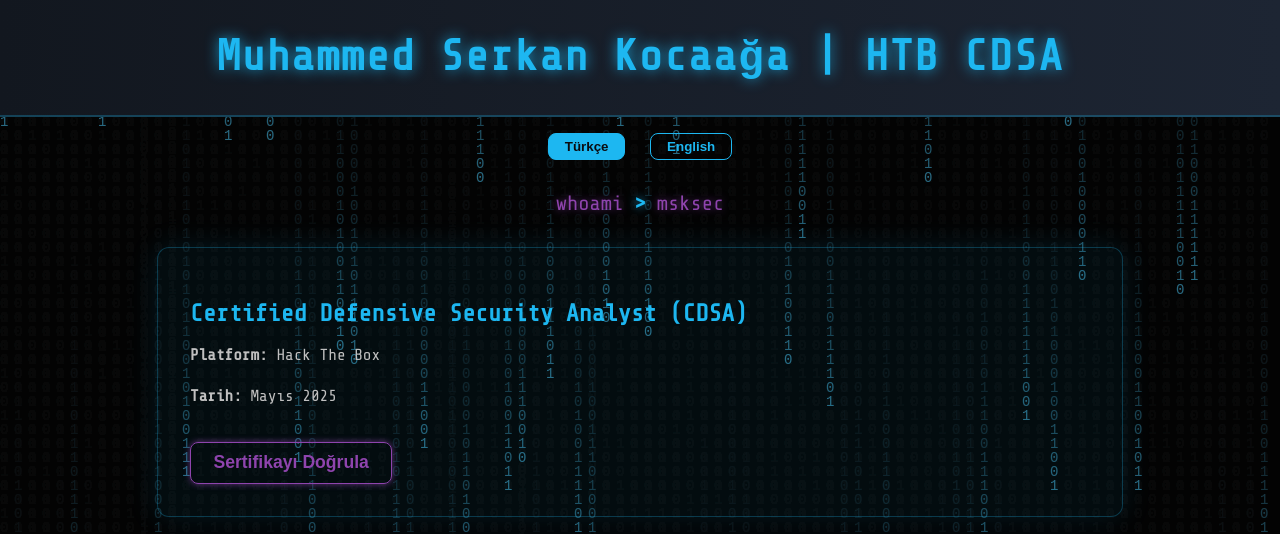
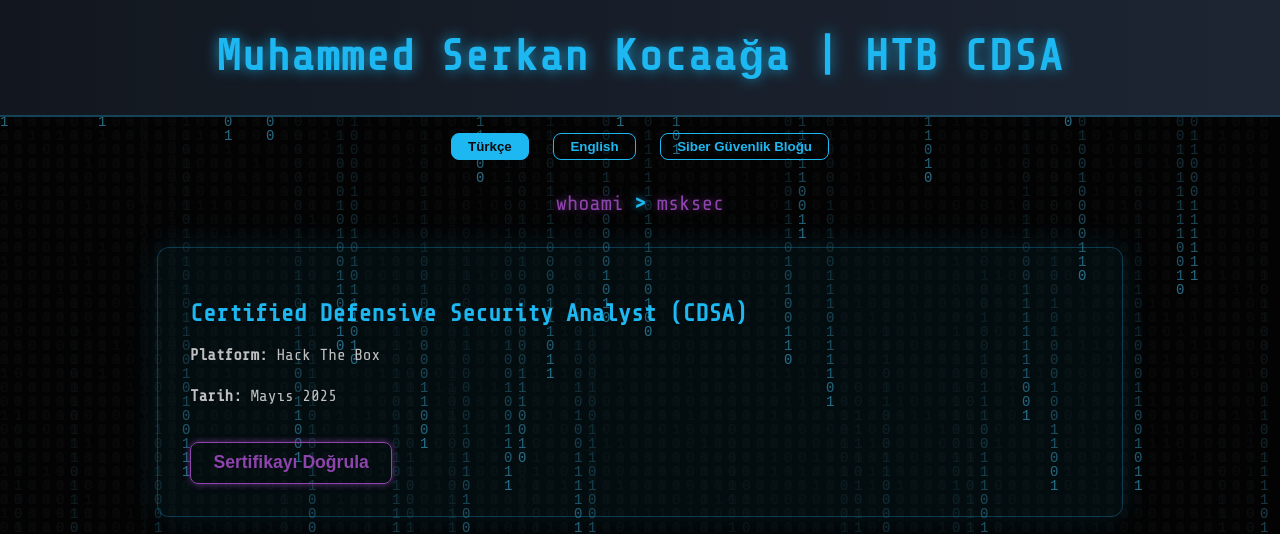
Before and after one commit to tserkant/tserkant.github.io, a plain HTML site: page index.html in a window 1280 px wide. Shown: the top 534 px of the page. Drawn offline with nearby package versions, Linux system fonts and the light colour scheme.

Commit message:
Update index.html

```diff
--- a/index.html
+++ b/index.html
@@ -103,7 +103,7 @@
     font-weight: 700;
     text-shadow: 0 0 10px #1DB7F1cc;
   }
-  .card, .about, .skills, .social, .cert-image, .section {
+  .card, .about, .skills, .social, .cert-image, .section,.yazilarim {
     max-width: 900px;
     margin: 2rem auto;
     padding: 2rem;
@@ -318,6 +318,11 @@
 <div id="langSwitcher" aria-label="Dil seçimi">
   <button id="trBtn" class="active" aria-pressed="true" type="button">Türkçe</button>
   <button id="enBtn" aria-pressed="false" type="button">English</button>
+<a href="yazilarim.html">
+  <button id="enBtn" aria-pressed="false" type="button">
+    Siber Güvenlik Bloğu
+  </button>
+</a>
 </div>
 
 <div class="terminal-line">whoami <span>&gt;</span> msksec</div>
@@ -343,7 +348,6 @@
     <h3>Profesyonel Özet</h3>
     <p>Siber güvenlikle 2 yıldır ilgileniyorum. Özellikle SOC analizi ve olay müdahalesi üzerine odaklandım. LetsDefend’de 65+ uyarıyı çözdüm, CyberExam’de 50+ modülü tamamladım ve HTB CDSA (Certified Defensive Security Analyst) sertifikasını aldım.</p>
   </div>
-
   <div class="section">
     <h3>Eğitim</h3>
     <p><strong>İstanbul Bilgi Üniversitesi</strong><br />
```
